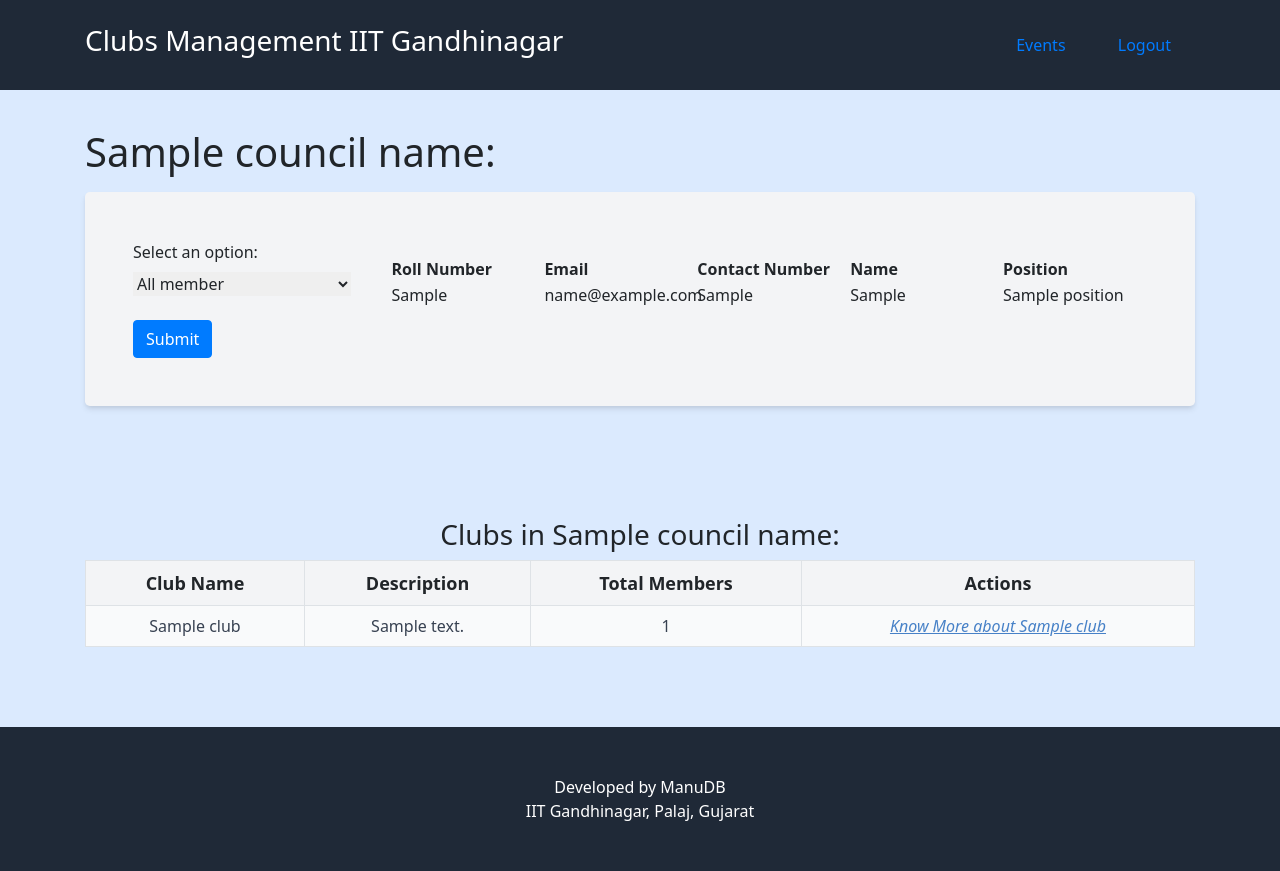
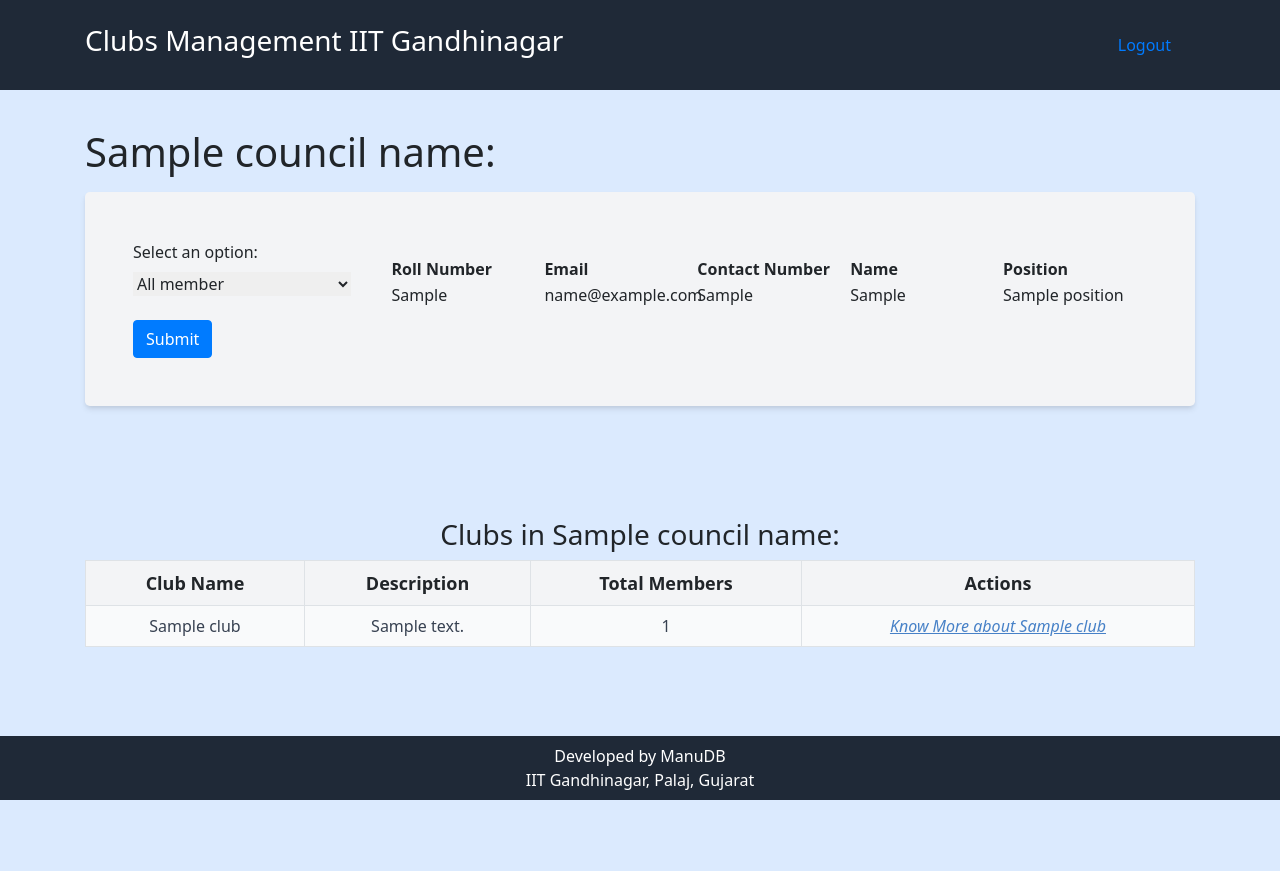
Before and after one commit to msrathore-69781/Hackrush-25, a Flask app: template templates/council_members.html in a window 1280 px wide. After the commit the page ends 800 px from the top, so only its background shows below. Run offline with Flask 3, Linux system fonts and the light colour scheme; the template is opened without the code that fills it: most values are stand-ins (such as "Sample title", 1, 10 or a date in 2020); some libraries are stand-ins or nearby versions.

Commit message:
css update

```diff
--- a/templates/admin.html
+++ b/templates/admin.html
@@ -20,7 +20,7 @@
       h1 {
           color: #333;
           text-align: center;
-          margin-top: 30px;
+          padding-top: 100px;
       }
       .container {
           display: flex;
@@ -68,7 +68,7 @@
   </head>
   <body>
     <nav class="bg-gray-800 text-white fixed w-full z-10">
-      <div class="container mx-auto flex justify-between items-center">
+      <div class="container mx-auto flex justify-between items-center" style="padding: 10px">
           <!-- <img src="logo.png" alt="IIT Gandhinagar Logo" class="h-8 mr-3"> -->
           <div class="flex-grow">
               <h3>Clubs Management IIT Gandhinagar</h3>
--- a/templates/council_members.html
+++ b/templates/council_members.html
@@ -24,7 +24,7 @@
                 <div>
                     <!-- <a href="council" class="px-4 py-2 hover:bg-gray-700 transition-colors">Clubs</a> -->
                     <!-- <a href="councils" class="px-4 py-2 hover:bg-gray-700 transition-colors">Clubs and Councils</a> -->
-                    <a href="events" class="px-4 py-2 hover:bg-gray-700 transition-colors">Events</a>
+                    <!-- <a href="events" class="px-4 py-2 hover:bg-gray-700 transition-colors">Events</a> -->
                     <a href="logout" class="px-4 py-2 hover:bg-gray-700 transition-colors">Logout</a>
                 </div>
             </div>
@@ -146,7 +146,7 @@
         </div>
 
     </div>
-    <footer class="bg-gray-800 text-white p-5 text-center">Developed by ManuDB<br>IIT Gandhinagar, Palaj, Gujarat</footer>
+    <footer class="bg-gray-800 text-white p-2 text-center fixed bottom-0 w-full">Developed by ManuDB<br>IIT Gandhinagar, Palaj, Gujarat</footer>
     <!-- Place the footer HTML code from rough.html here -->
     <!-- Bootstrap and JQuery scripts for functionality -->
     <script src="https://code.jquery.com/jquery-3.5.1.slim.min.js"></script>
```
